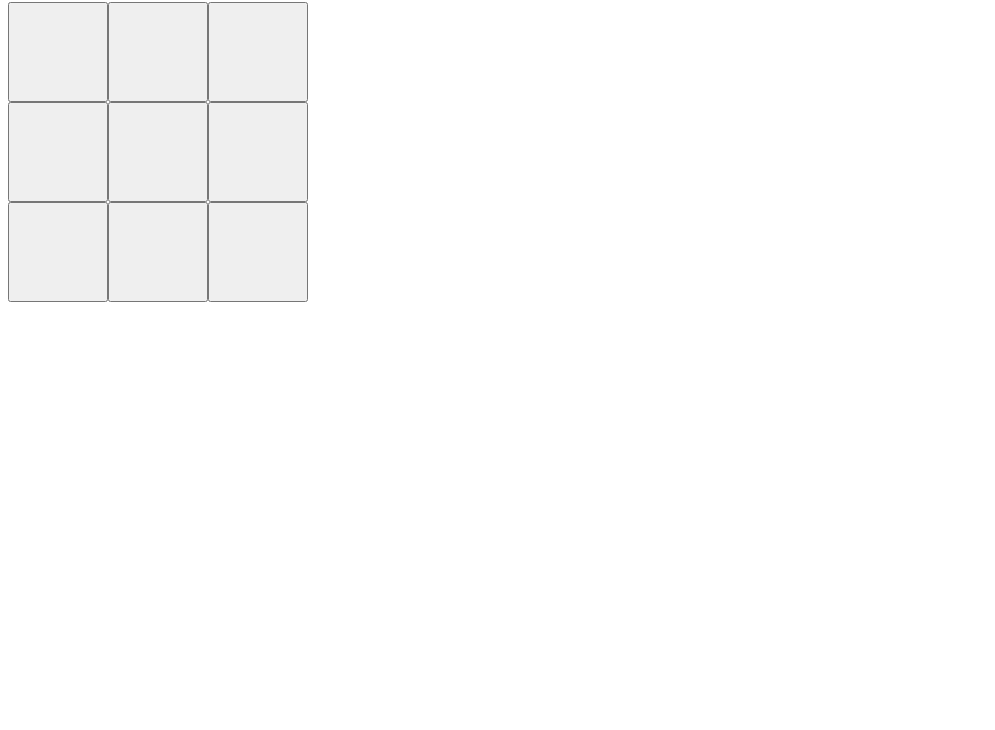
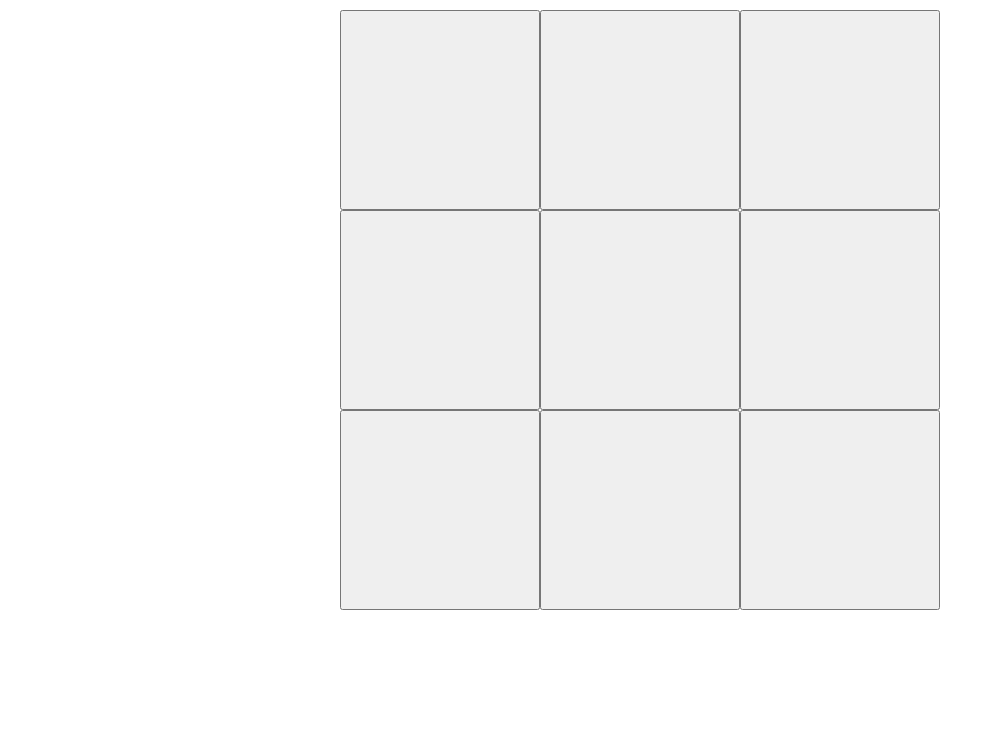
Before and after one commit to ElwDimension/TicTacToe, a plain HTML site: page index.html in a window 1280 px wide. Shown: the part 78-808 px from the top of the page, without its empty margins (0-995 px from the left). Drawn offline with Linux system fonts and the light colour scheme.

Commit message:
Worked on css to make the page look a bit better. Added div for win message. Attempted to adjust code to show winner.

```diff
--- a/index.html
+++ b/index.html
@@ -9,9 +9,10 @@
 </head>
 <body>
     <div class="container">
-        <h1 class="turn"></div>
+        <h1 class="turn"></h1>
         <div class="board"></div>
-      </div>
-      <script src="javascript.js"></script>
+        <h1 class="result"></h1>
+    </div>
+    <script src="javascript.js"></script>
 </body>
 </html>
--- a/javascript.js
+++ b/javascript.js
@@ -81,13 +81,14 @@ function gameController(playerOne="Player One", playerTwo="Player Two"){
 
     const playRound = (row,column) => {
 
+
         console.log(
             `Drawing ${getActivePlayer().name}'s symbol at [${row},${column}]...`
         );
 
         board.drawSymbol(row, column, getActivePlayer().token);
 
-
+        const resultDiv=document.querySelector('.result');
         const currentBoard = board.getBoard();
         //const availableCells = currentBoard.filter((row) => row[column].getValue() === '').map(row => row[column]);
         if(currentBoard[0][0].getValue()===currentBoard[0][1].getValue() && currentBoard[0][0].getValue()===currentBoard[0][2].getValue() && currentBoard[0][0].getValue() != ''||
@@ -98,6 +99,7 @@ function gameController(playerOne="Player One", playerTwo="Player Two"){
            currentBoard[0][0].getValue()===currentBoard[1][0].getValue() && currentBoard[0][0].getValue()===currentBoard[2][0].getValue() && currentBoard[0][0].getValue() != ''||
            currentBoard[0][1].getValue()===currentBoard[1][1].getValue() && currentBoard[0][1].getValue()===currentBoard[2][1].getValue() && currentBoard[0][1].getValue() != ''||
            currentBoard[0][2].getValue()===currentBoard[1][2].getValue() && currentBoard[0][2].getValue()===currentBoard[2][2].getValue() && currentBoard[0][2].getValue() != ''){
+                resultDiv.textContent=`${getActivePlayer().name} wins!`;
                 console.log(`${getActivePlayer().name} wins!`);
                 console.log(`Starting new round...`)
                 board.clearBoard();
@@ -128,11 +130,13 @@ function gameController(playerOne="Player One", playerTwo="Player Two"){
 function ScreenController(){
     const game = gameController();
     const playerTurnDiv=document.querySelector('.turn');
+    const resultDiv=document.querySelector('.result');
     const boardDiv=document.querySelector('.board');
 
     const updateScreen=()=>{
         //clear the board
         boardDiv.textContent="";
+        resultDiv.textContent="";
 
         //get newest version of board/turn
         const board=game.getBoard();
--- a/style.css
+++ b/style.css
@@ -1,12 +1,23 @@
+html,body{
+  height:100%;
+}
+
+.container{
+  height:100%;
+  display:flex;
+  flex-direction: column;
+  align-items:center;
+
+
+}
+
 .board{
-  height:300px;
-  width:300px;
   display:grid;
   grid-template-rows: 1fr 1fr 1fr;
   grid-template-columns: 1fr 1fr 1fr;
 }
 
 button{
-  height:100px;
-  width:100px;
+  height:200px;
+  width:200px;
 }
```
